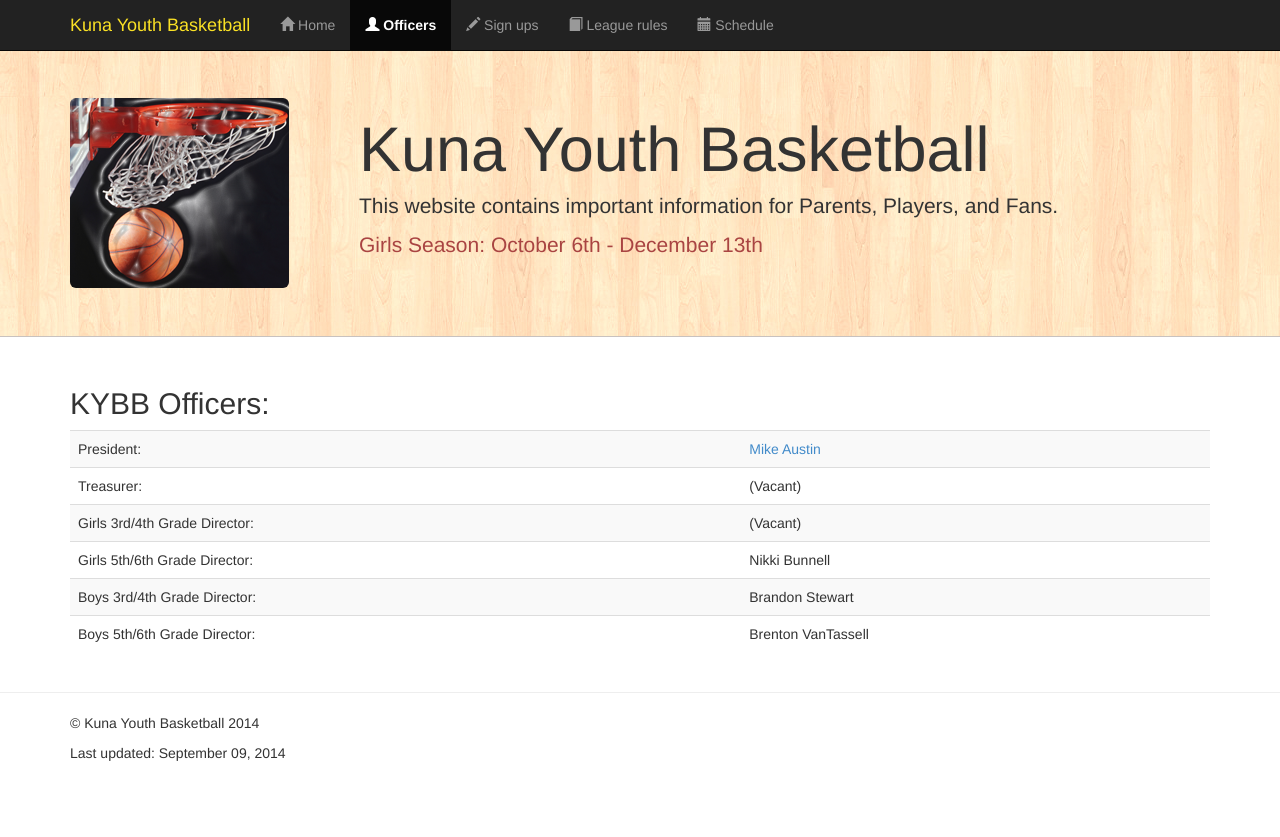
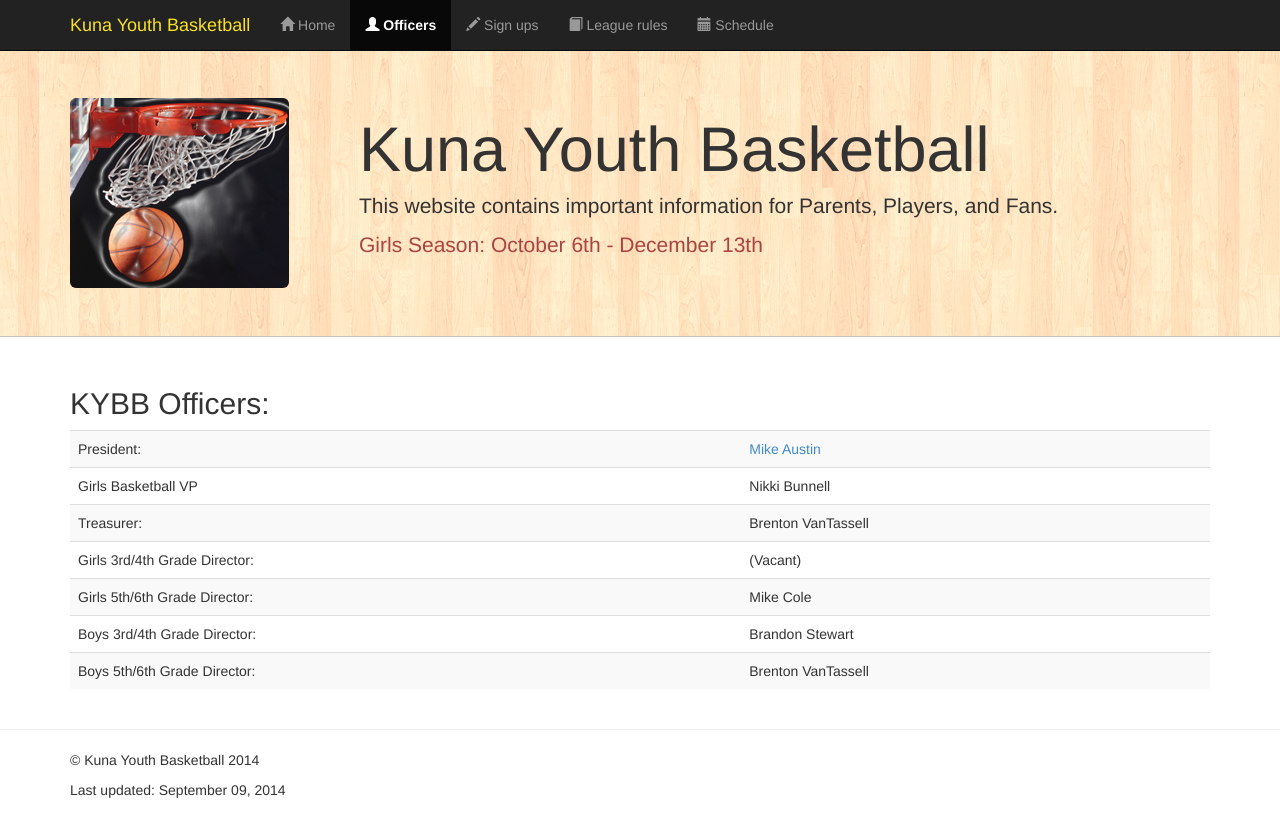
Before and after one commit to justinbkay/kunayouthbb, a Jekyll site: the page built from officers/index.html, in a window 1280 px wide. Shown: the top 837 px of the page. Built offline with Jekyll 4.4.1, drawn with Linux system fonts in a browser that asks for light colours; nearby versions of some CDN libraries; Markdown is read by kramdown in place of the engine named in the settings.

Commit message:
updates for site

```diff
--- a/officers/index.html
+++ b/officers/index.html
@@ -12,8 +12,12 @@ officers: active
       <td><a href="mailto:maustin208@gmail.com">Mike Austin</a></td>
     </tr>
     <tr>
+      <td>Girls Basketball VP</td>
+      <td>Nikki Bunnell</td>
+    </tr>
+    <tr>
       <td>Treasurer:</td>
-      <td>(Vacant)</td>
+      <td>Brenton VanTassell</td>
     </tr>
     <tr>
       <td>Girls 3rd/4th Grade Director:</td>
@@ -21,7 +25,7 @@ officers: active
     </tr>
     <tr>
       <td>Girls 5th/6th Grade Director:</td>
-      <td>Nikki Bunnell</td>
+      <td>Mike Cole</td>
     </tr>
     <tr>
       <td>Boys 3rd/4th Grade Director:</td>
--- a/signups/index.html
+++ b/signups/index.html
@@ -24,7 +24,7 @@ signups: active
   <p>
     You can download this
     <a href="/pdfs/girls_registration_2014.pdf"><img src="/img/pdf.jpg"></img> Registration Form</a>,
-    complete it, and bring it to registration, or you can complete it and email it to <a href="mailto:maustin208@gmail.com">Mike Austin</a>.
+    complete it, and bring it to registration.
   </p>
   <h3>Costs:</h3>
   <p>3rd-4th grade: $50</p>
```
